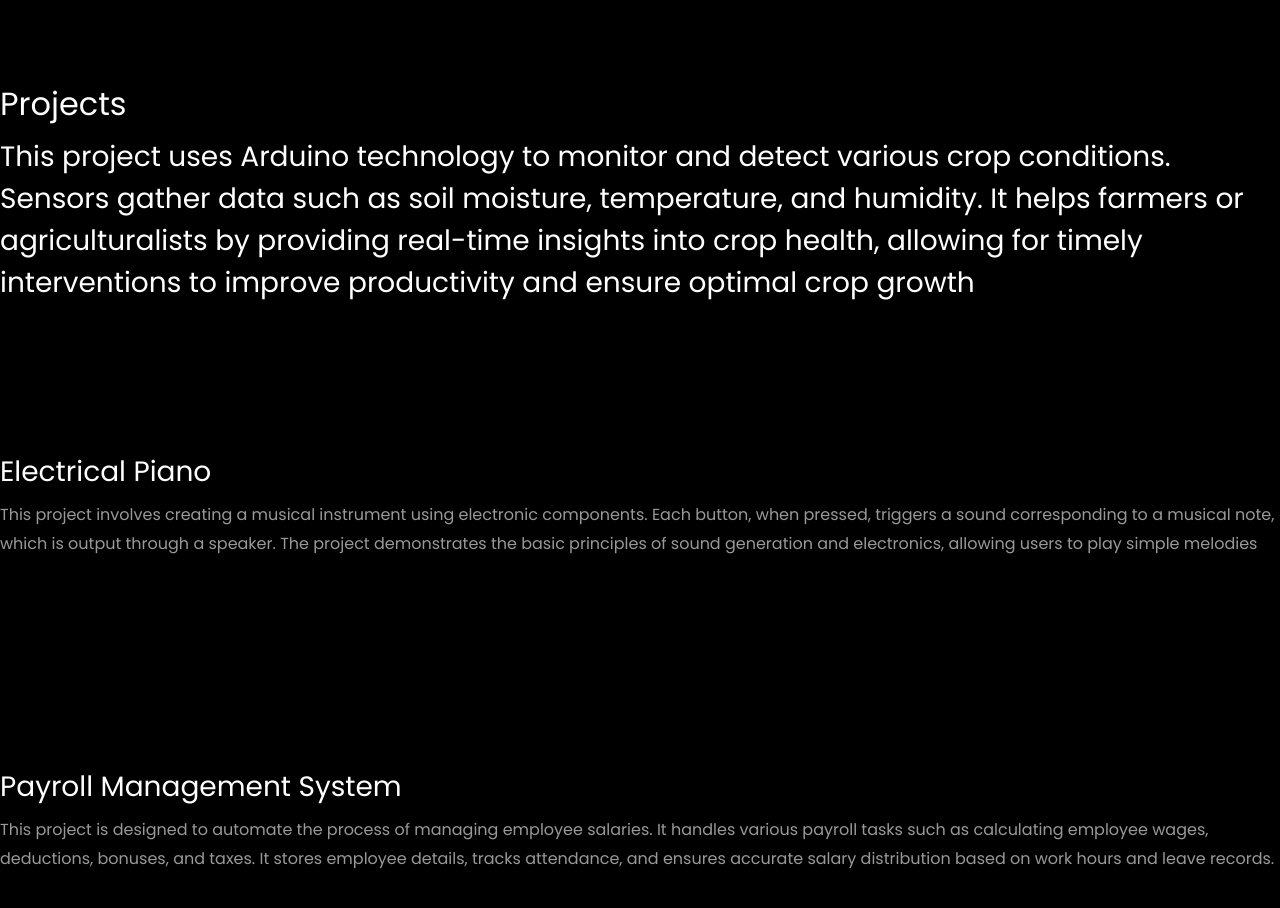
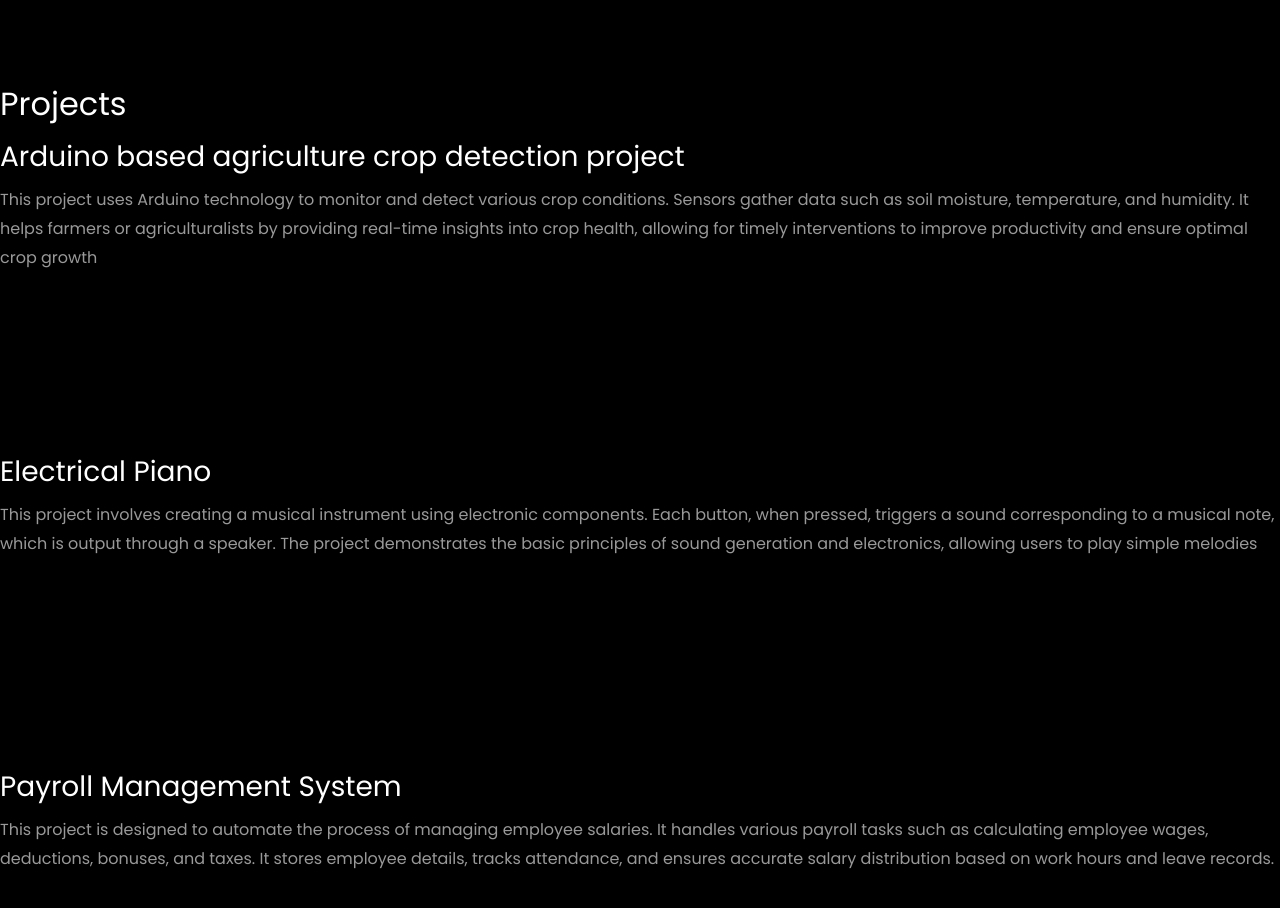
Before and after one commit to dk285/dk285.github.io, a plain HTML site: page index.html in a window 1280 px wide. Shown: the part 2900-3808 px from the top of the page. Drawn offline with Linux system fonts and the light colour scheme; files whose address does not match are found by name.

Commit message:
Update index.html

```diff
--- a/index.html
+++ b/index.html
@@ -517,7 +517,8 @@
 	  <section id="#project-section" class="ftco-section ftco-no-pb">
 		<h2>Projects</h2>
 		<div class="project">
-			<h3>This project uses Arduino technology to monitor and detect various crop conditions. Sensors gather data such as soil moisture, temperature, and humidity. It helps farmers or agriculturalists by providing real-time insights into crop health, allowing for timely interventions to improve productivity and ensure optimal crop growth</p>
+			<h3>Arduino based agriculture crop detection project</h3>
+			<p>This project uses Arduino technology to monitor and detect various crop conditions. Sensors gather data such as soil moisture, temperature, and humidity. It helps farmers or agriculturalists by providing real-time insights into crop health, allowing for timely interventions to improve productivity and ensure optimal crop growth</p>
 		</div>
 		<div class="project">
 			<h3>Electrical Piano</h3>
```
